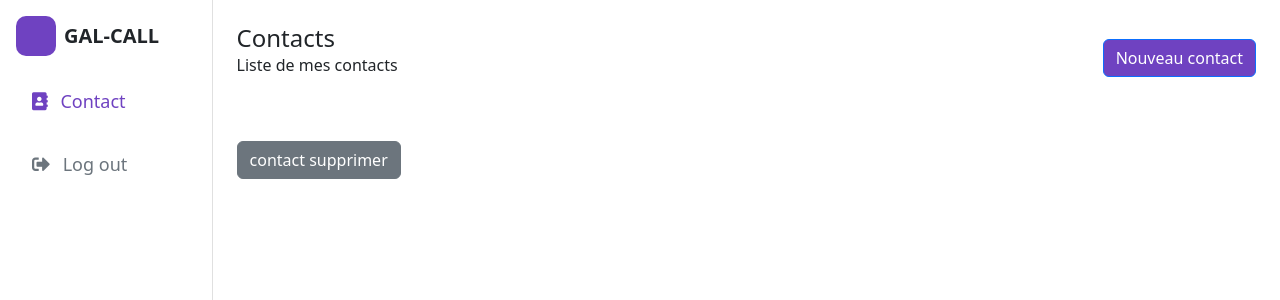
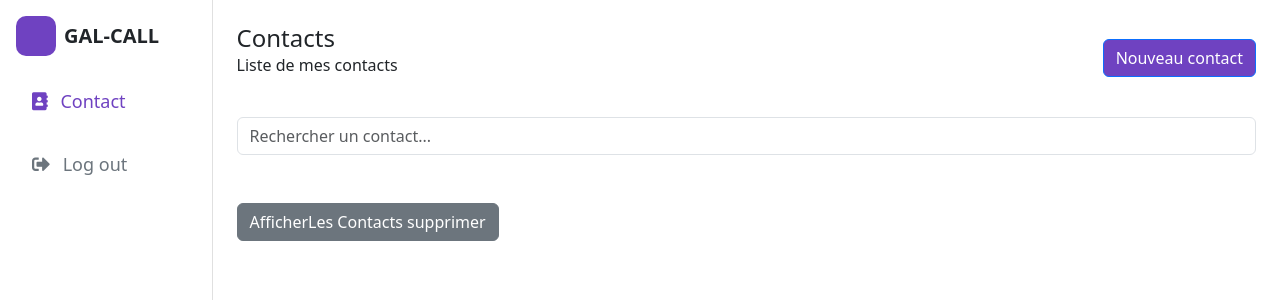
Before and after one commit to barroam/gestion-contact-Agular, an Angular app: page / in a window 1280 px wide. Shown: the top 300 px of the page. Built offline with nearby package versions, Linux system fonts and the light colour scheme.

Commit message:
rechercher un contact

```diff
--- a/src/app/list-contact/list-contact.component.html
+++ b/src/app/list-contact/list-contact.component.html
@@ -25,8 +25,13 @@
         <button class="btn btn-primary" routerLink="addcontact">Nouveau contact</button>
       </div>
 
+      <!-- Search input -->
+      <div class="mb-4">
+        <input type="text" class="form-control" placeholder="Rechercher un contact..." [(ngModel)]="searchTerm" (input)="filterContacts()">
+      </div>
+
       <div class="row">
-        <div *ngFor="let contact of contacts" class="col-md-4">
+        <div *ngFor="let contact of filteredContacts" class="col-md-4">
           <div class="card">
             <img [src]="contact.imageUrl || 'https://placehold.co/150x150'" class="card-img-top" [alt]="'Profile picture of ' + contact.nom">
             <div class="card-body">
@@ -55,18 +60,18 @@
         </div>
       </div>
 
-      <!-- Button to toggle showing deleted contacts -->
+      <!-- Button qui affiche les contact supprimer  -->
       <button (click)="toggleDeletedContacts()" class="btn btn-secondary mt-4">
-        {{ showDeletedContacts ? '' : '' }} contact supprimer
+        {{ showDeletedContacts ? 'Masquer' : 'Afficher' }}Les Contacts supprimer
       </button>
 
-      <!-- List of deleted contacts -->
+      <!-- List des contact supprimer  -->
       <div *ngIf="showDeletedContacts" class="mt-4">
-        <h3>Listes Contacts supprimer</h3>
+        <h3>Contacts supprimer</h3>
         <ul class="list-group">
           <li *ngFor="let contact of deletedContacts" class="list-group-item d-flex justify-content-between align-items-center">
             {{ contact.nom }} ({{ contact.email }})
-            <button class="btn btn-sm btn-outline-success" (click)="restoreContact(contact.email)">Restore</button>
+            <button class="btn btn-sm btn-outline-success" (click)="restoreContact(contact.email)">Restorer</button>
           </li>
         </ul>
       </div>
--- a/src/app/list-contact/list-contact.component.ts
+++ b/src/app/list-contact/list-contact.component.ts
@@ -3,7 +3,7 @@ import { CommonModule } from '@angular/common';
 import { FormsModule } from '@angular/forms';
 import { ContactService } from '../services/contact.service';
 import { Contact } from '../models/contact';
-import { AddContactComponent } from '../add-contact/add-contact.component'; // Import the AddContactComponent
+import { AddContactComponent } from '../add-contact/add-contact.component';
 import { RouterLink } from '@angular/router';
 
 @Component({
@@ -16,6 +16,8 @@ import { RouterLink } from '@angular/router';
 export class ListContactComponent implements OnInit {
   contacts: Contact[] = [];
   deletedContacts: Contact[] = [];
+  filteredContacts: Contact[] = [];
+  searchTerm: string = '';
   editingContact: Contact | null = null;
   showAddContact: boolean = false;
   showDeletedContacts: boolean = false;
@@ -24,18 +26,21 @@ export class ListContactComponent implements OnInit {
 
   ngOnInit(): void {
     this.contacts = this.contactService.getContacts();
+    this.filterContacts();
     this.deletedContacts = this.contactService.getDeletedContacts();
   }
 
   deleteContact(email: string): void {
     this.contactService.deleteContact(email);
     this.contacts = this.contactService.getContacts();
+    this.filterContacts();
     this.deletedContacts = this.contactService.getDeletedContacts();
   }
 
   restoreContact(email: string): void {
     this.contactService.restoreContact(email);
     this.contacts = this.contactService.getContacts();
+    this.filterContacts();
     this.deletedContacts = this.contactService.getDeletedContacts();
   }
 
@@ -47,6 +52,7 @@ export class ListContactComponent implements OnInit {
     if (this.editingContact) {
       this.contactService.updateContact(this.editingContact);
       this.contacts = this.contactService.getContacts();
+      this.filterContacts();
       this.editingContact = null;
     }
   }
@@ -59,12 +65,20 @@ export class ListContactComponent implements OnInit {
     this.showAddContact = !this.showAddContact;
   }
 
+  onContactAdded(): void {
+    this.showAddContact = false;
+    this.contacts = this.contactService.getContacts();
+    this.filterContacts();
+  }
+
   toggleDeletedContacts(): void {
     this.showDeletedContacts = !this.showDeletedContacts;
   }
 
-  onContactAdded(): void {
-    this.showAddContact = false;
-    this.contacts = this.contactService.getContacts();
+  filterContacts(): void {
+    this.filteredContacts = this.contacts.filter(contact =>
+      contact.nom.toLowerCase().includes(this.searchTerm.toLowerCase()) ||
+      contact.email.toLowerCase().includes(this.searchTerm.toLowerCase())
+    );
   }
 }
```
